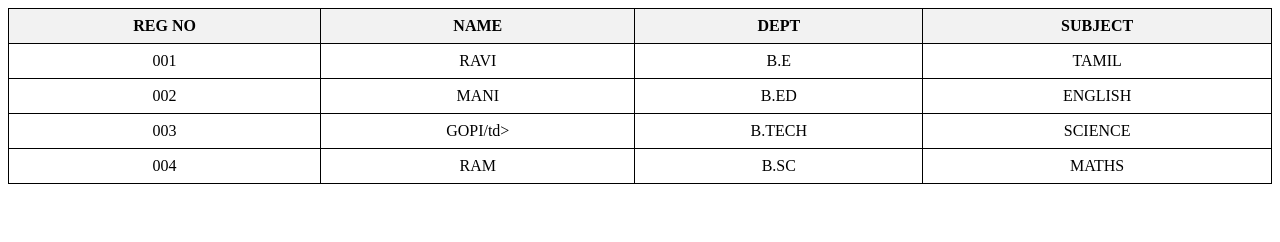
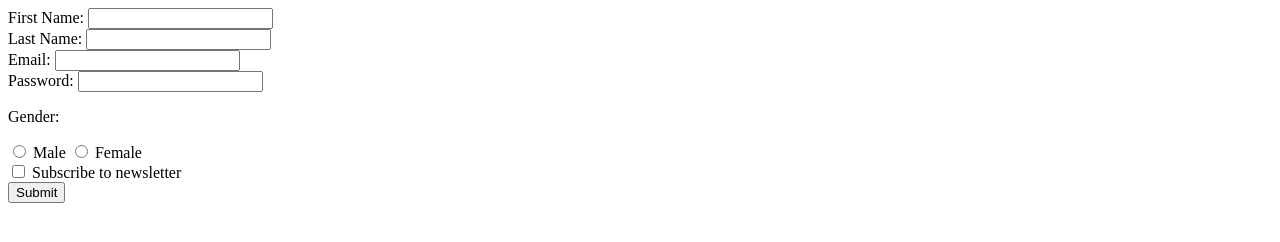
Before and after one commit to 22124025/Pract2, a plain HTML site: page index.html in a window 1280 px wide. Drawn offline with Linux system fonts and the light colour scheme.

Commit message:
Update index.html

```diff
--- a/index.html
+++ b/index.html
@@ -3,60 +3,41 @@
 <head>
     <meta charset="UTF-8">
     <meta name="viewport" content="width=device-width, initial-scale=1.0">
-    <title>4x4 Table</title>
+    <title>Professional Form with Multiple Input Fields</title>
     <style>
-        table {
-            width: 100%;
-            border-collapse: collapse;
-        }
-        table, th, td {
-            border: 1px solid black;
-        }
-        th, td {
-            padding: 8px;
-            text-align: center;
-        }
-        th {
-            background-color: #f2f2f2;
-        }
+        /* Add your custom CSS styles here if needed */
     </style>
 </head>
 <body>
-    <table>
-        <thead>
-            <tr>
-                <th>REG NO</th>
-                <th>NAME</th>
-                <th>DEPT</th>
-                <th>SUBJECT</th>
-            </tr>
-        </thead>
-        <tbody>
-            <tr>
-                <td>001</td>
-                <td>RAVI</td>
-                <td>B.E</td>
-                <td>TAMIL</td>
-            </tr>
-            <tr>
-                <td>002</td>
-                <td>MANI</td>
-                <td>B.ED</td>
-                <td>ENGLISH</td>
-            </tr>
-            <tr>
-                <td>003</td>
-                <td>GOPI/td>
-                <td>B.TECH</td>
-                <td>SCIENCE</td>
-            </tr>
-              <tr>
-                <td>004</td>
-                <td>RAM</td>
-                <td>B.SC</td>
-                <td>MATHS</td>
-            </tr>
-        </tbody>
-    </table>
+    <form>
+        <!-- Text input fields -->
+        <label for="fname">First Name:</label>
+        <input type="text" id="fname" name="fname"><br>
+
+        <label for="lname">Last Name:</label>
+        <input type="text" id="lname" name="lname"><br>
+
+        <!-- Email input field -->
+        <label for="email">Email:</label>
+        <input type="email" id="email" name="email"><br>
+
+        <!-- Password input field -->
+        <label for="password">Password:</label>
+        <input type="password" id="password" name="password"><br>
+
+        <!-- Radio buttons -->
+        <p>Gender:</p>
+        <input type="radio" id="male" name="gender" value="male">
+        <label for="male">Male</label>
+        <input type="radio" id="female" name="gender" value="female">
+        <label for="female">Female</label><br>
+
+        <!-- Checkbox -->
+        <input type="checkbox" id="subscribe" name="subscribe" value="yes">
+        <label for="subscribe">Subscribe to newsletter</label><br>
+
+        <!-- Submit button -->
+        <input type="submit" value="Submit">
+    </form>
 </body>
 </html>
```
